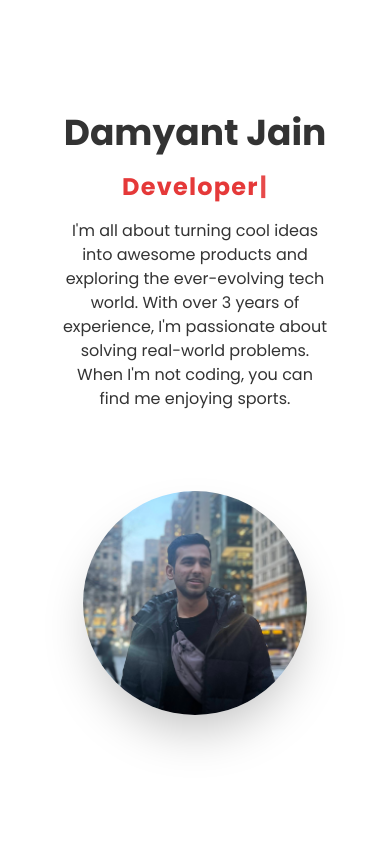
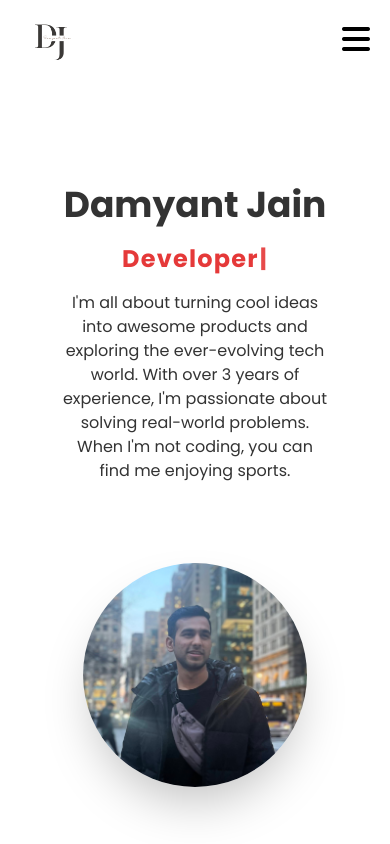
Before and after one commit to damyantjain/portfolio-website, a React (Vite) app: page / in a window 390 px wide. Shown: the top 844 px of the page. Built offline with nearby package versions, Linux system fonts and the light colour scheme.

Commit message:
Added ham burger menu for mobile

```diff
--- a/index.html
+++ b/index.html
@@ -10,5 +10,6 @@
   <body>
     <div id="root"></div>
   </body>
+  <script src="https://kit.fontawesome.com/a9e2ef2795.js" crossorigin="anonymous"></script>
   <script type="module" src="./src/App.js"></script>
 </html>
--- a/src/components/NavBar.jsx
+++ b/src/components/NavBar.jsx
@@ -28,10 +28,15 @@ const NavBar = () => {
   };
 
   return (
+    <div>
       <nav className="hidden items-center fixed top-0 left-0 w-full dark:bg-[#121212] bg-white shadow-lg dark:shadow-[#e53939] z-50 md:flex px-16 dark:text-[#e0e0e0]">
         <div className="w-full grid grid-cols-3 items-center">
           <div>
-          { darkMode? <img src={djdark} className="h-20 w-20 bg-black" /> : <img src={dj} className="h-20 w-20" /> }
+            {darkMode ? (
+              <img src={djdark} className="h-20 w-20 bg-black" />
+            ) : (
+              <img src={dj} className="h-20 w-20" />
+            )}
           </div>
 
           <div className=" md:flex justify-center dark:text-[#e0e0e0]">
@@ -74,10 +79,7 @@ const NavBar = () => {
               </li>
             </ul>
           </div>
-        <div
-          className={`flex justify-end relative`}
-          onClick={toggleDarkMode}
-        >
+          <div className={`flex justify-end relative`} onClick={toggleDarkMode}>
             <div
               className={`hover:cursor-pointer ${
                 darkMode ? `text-[#f0f0f0]` : `text-[#333333]`
@@ -88,6 +90,21 @@ const NavBar = () => {
           </div>
         </div>
       </nav>
+      <div className="md:hidden pt-2  px-5">
+        <div className="flex items-center justify-between">
+          <div>
+            {darkMode ? (
+              <img src={djdark} className="h-20 w-20 bg-black" />
+            ) : (
+              <img src={dj} className="h-16 w-16" />
+            )}
+          </div>
+          <div>
+            <i class="fa-solid fa-bars fa-2x"></i>
+          </div>
+        </div>
+      </div>
+    </div>
   );
 };
 
```
Also changed, not shown: src/components/NavBarMobile.jsx (added). Lines whose indentation alone changed are shown as unchanged.
